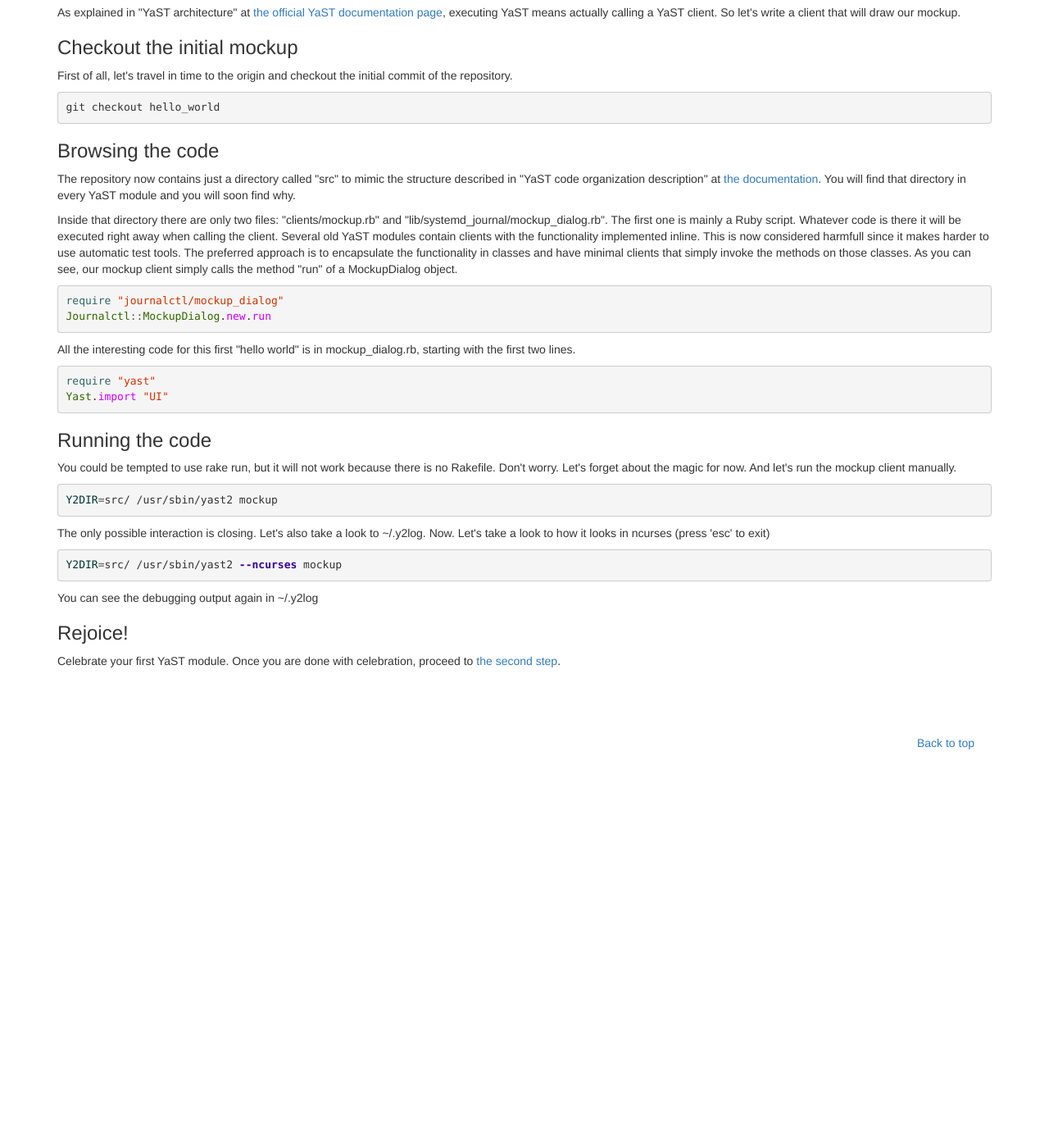
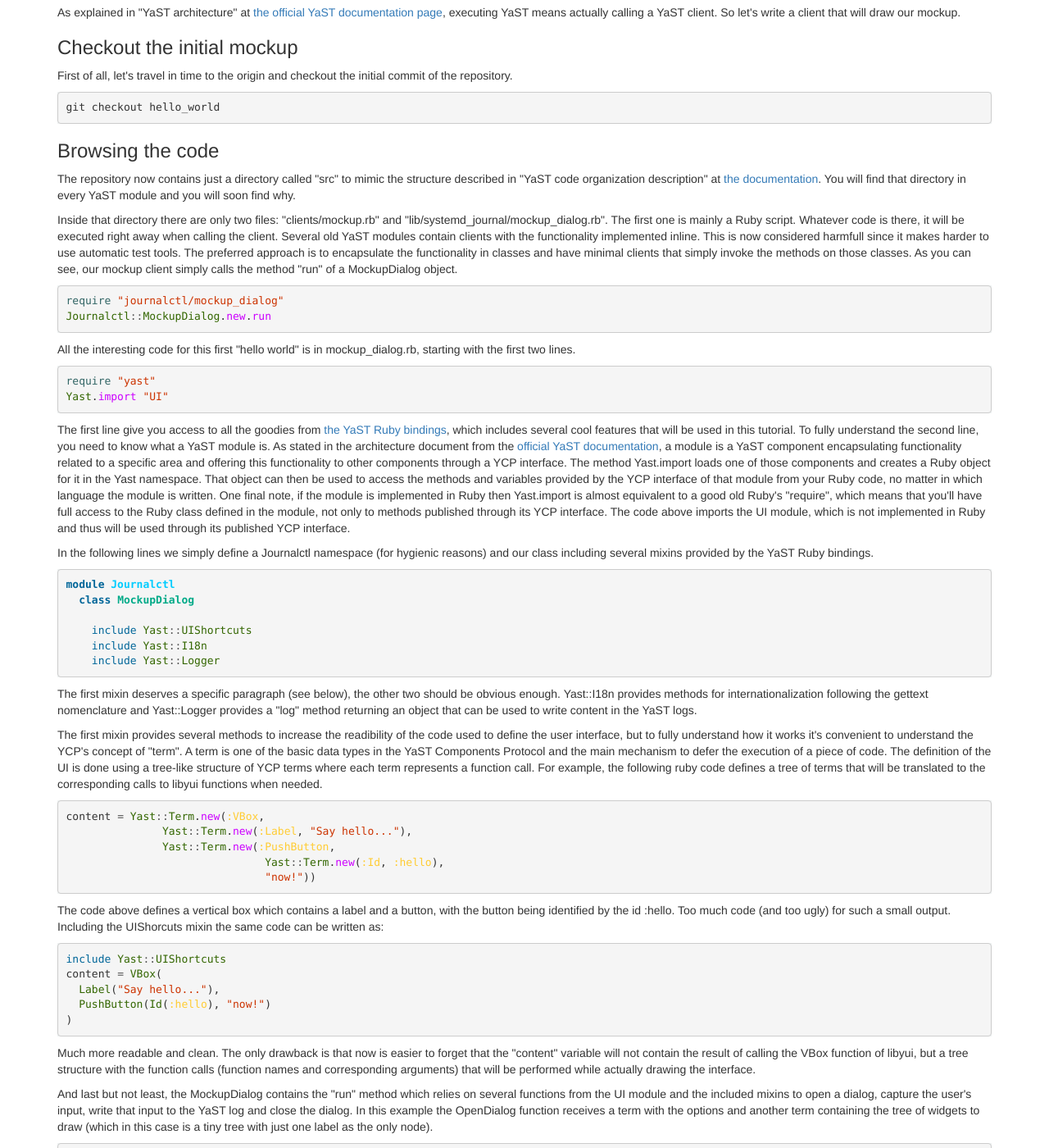
Before and after one commit to yast/yast-journalctl-tutorial, a Jekyll site: the page built from step1.html, in a window 1280 px wide and 1400 px high, scrolled down 413 px. Shown: the whole window at 82% size. Built offline with Jekyll 4.4.1, drawn with Linux system fonts in a browser that asks for light colours; nearby versions of some CDN libraries; library files that are not in the unit come from our copies; before the commit the page ends 1420 px from its top, so only the background shows below that; some of the changed text lies outside the part shown.

Commit message:
More content to step 1

```diff
--- a/step1.html
+++ b/step1.html
@@ -40,7 +40,7 @@
 <p>
 Inside that directory there are only two files: &quot;clients/mockup.rb&quot;
 and &quot;lib/systemd_journal/mockup_dialog.rb&quot;. The first one is mainly
-a Ruby script. Whatever code is there it will be executed right away when
+a Ruby script. Whatever code is there, it will be executed right away when
 calling the client. Several old YaST modules contain clients with the
 functionality implemented inline. This is now considered harmfull since it makes
 harder to use automatic test tools. The preferred approach is to encapsulate the
@@ -60,32 +60,144 @@
 require "yast"
 Yast.import "UI"
 {% endhighlight %}
+<p>
+The first line give you access to all the goodies from
+<a href="http://www.rubydoc.info/github/yast/yast-ruby-bindings/">the
+YaST Ruby bindings</a>, which includes several cool features that will be used
+in this tutorial. To fully understand the second line, you need to know what a
+YaST module is. As stated in the architecture document from the
+<a href="http://yast.github.io/documentation.html">official YaST
+documentation</a>, a module is a YaST component encapsulating functionality
+related to a specific area and offering this functionality to other components
+through a YCP interface. The method Yast.import loads one of those components
+and creates a Ruby object for it in the Yast namespace. That object can then be
+used to access the methods and variables provided by the YCP interface of that
+module from your Ruby code, no matter in which language the module is written.
+One final note, if the module is implemented in Ruby then Yast.import is almost
+equivalent to a good old Ruby's &quot;require&quot;, which means that you'll
+have full access to the Ruby class defined in the module, not only to methods
+published through its YCP interface. The code above imports the UI module, which
+is not implemented in Ruby and thus will be used through its published YCP
+interface.
+</p>
+<p>
+In the following lines we simply define a Journalctl namespace (for hygienic
+reasons) and our class including several mixins provided by the YaST Ruby
+bindings.
+</p>
+{% highlight ruby %}
+module Journalctl
+  class MockupDialog
+
+    include Yast::UIShortcuts
+    include Yast::I18n
+    include Yast::Logger
+{% endhighlight %}
+<p>
+The first mixin deserves a specific paragraph (see below), the other two should
+be obvious enough. Yast::I18n provides methods for internationalization following
+the gettext nomenclature and Yast::Logger provides a &quot;log&quot; method
+returning an object that can be used to write content in the YaST logs.
+</p>
+<p>
+The first mixin provides several methods to increase the
+readibility of the code used to define the user interface, but to fully
+understand how it works it's convenient to understand the YCP's concept of
+&quot;term&quot;. A term is one of the basic data types in the YaST Components
+Protocol and the main mechanism to defer the execution of a piece of code.
+The definition of the UI is done using a tree-like structure of YCP terms where
+each term represents a function call. For example, the following ruby code
+defines a tree of terms that will be translated to the corresponding calls
+to libyui functions when needed.
+</p>
+{% highlight ruby %}
+content = Yast::Term.new(:VBox,
+               Yast::Term.new(:Label, "Say hello..."),
+               Yast::Term.new(:PushButton,
+                               Yast::Term.new(:Id, :hello),
+                               "now!"))
+{% endhighlight %}
+<p>
+The code above defines a vertical box which contains a label and a button, with
+the button being identified by the id :hello. Too much code (and too ugly) for
+such a small output. Including the UIShorcuts mixin the same code can be written
+as:
+</p>
+{% highlight ruby %}
+include Yast::UIShortcuts
+content = VBox(
+  Label("Say hello..."),
+  PushButton(Id(:hello), "now!")
+)
+{% endhighlight %}
+<p>
+Much more readable and clean. The only drawback is that now is easier to forget
+that the &quot;content&quot; variable will not contain the result of calling the
+VBox function of libyui, but a tree structure with the function calls (function
+names and corresponding arguments) that will be performed while actually drawing
+the interface.
+</p>
+<p>
+And last but not least, the MockupDialog contains the &quot;run&quot; method
+which relies on several functions from the UI module and the included mixins to
+open a dialog, capture the user's input, write that input to the YaST log and
+close the dialog. In this example the OpenDialog function receives a term with
+the options and another term containing the tree of widgets to draw (which in
+this case is a tiny tree with just one label as the only node).
+</p>
+{% highlight ruby %}
+def run
+
+  Yast::UI.OpenDialog(
+    Opt(:decorated, :defaultsize),
+    Label(_("Hello world!"))
+  )
+
+  input = Yast::UI.UserInput
+
+  log.info "Received #{input}"
+
+  Yast::UI.CloseDialog
+end
+{% endhighlight %}
 
 <h3>Running the code</h3>
 <p>
-You could be tempted to use rake run, but it will not work because there is no
-Rakefile. Don't worry. Let's forget about the magic for now. And let's run the
-mockup client manually.
+Sure you cannot wait to see the code in action and most likely you have already
+tried to run it before reading this text. Your first attempt would probably be
+to use the &quot;rake run&quot; task that we already used during the
+introduction. But that will not work because we have not created a proper
+Rakefile file yet. So let's forget about the magic for a while and
+let's run our mockup client manually by just running this from the root of our
+repository:
 </p>
 {% highlight bash %}
 Y2DIR=src/ /usr/sbin/yast2 mockup
 {% endhighlight %}
-
 <p>
-The only possible interaction is closing. Let's also take a look to ~/.y2log.
-Now. Let's take a look to how it looks in ncurses (press 'esc' to exit)
+Pretty straighforward, just like invoking any YaST client installed in the
+system but using the Y2DIR environment variable to tell YaST to look first into
+our src directory when looking for YaST components.
 </p>
-
+<p>
+Right now, the only possible interaction with our client is closing the dialog.
+While doing it, take a look to the file ~/.y2log (or /var/log/YaST/y2log if you
+are running the client as the root user) to see what is happening and to
+check that our printed message is there.
+</p>
+<p>
+Let's also take a look to how it looks in the ncurses interface.
+</p>
 {% highlight bash %}
 Y2DIR=src/ /usr/sbin/yast2 --ncurses mockup
 {% endhighlight %}
-
 <p>
-You can see the debugging output again in  ~/.y2log
+Press &quot;esc&quot; to close the dialog and exit. You can see the debugging
+output again in ~/.y2log
 </p>
 
 <h3>Rejoice!</h3>
 <p>
-Celebrate your first YaST module. Once you are done with celebration, proceed to <a
-  href="step2.html">the second step</a>.
+Celebrate your first YaST module. Once you are done with celebration, proceed to
+<a href="step2.html">the second step</a>.
 </p>
```
